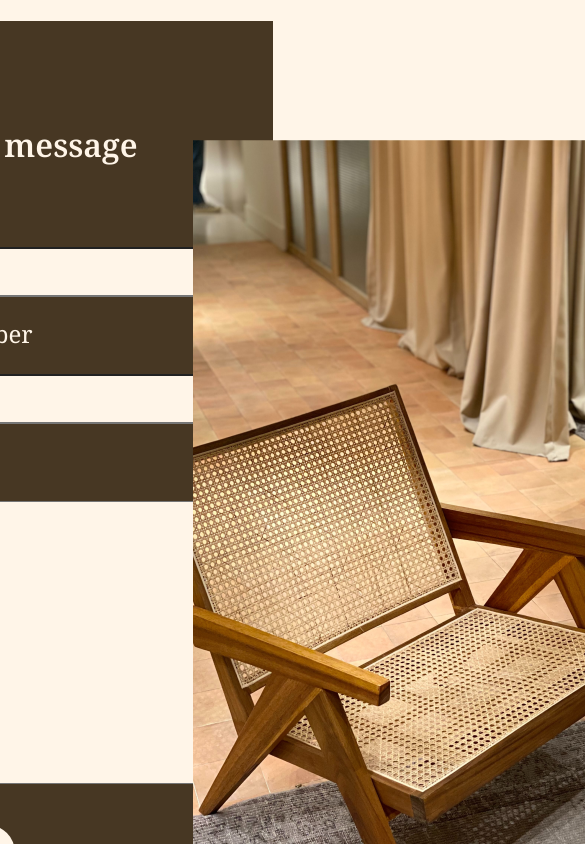
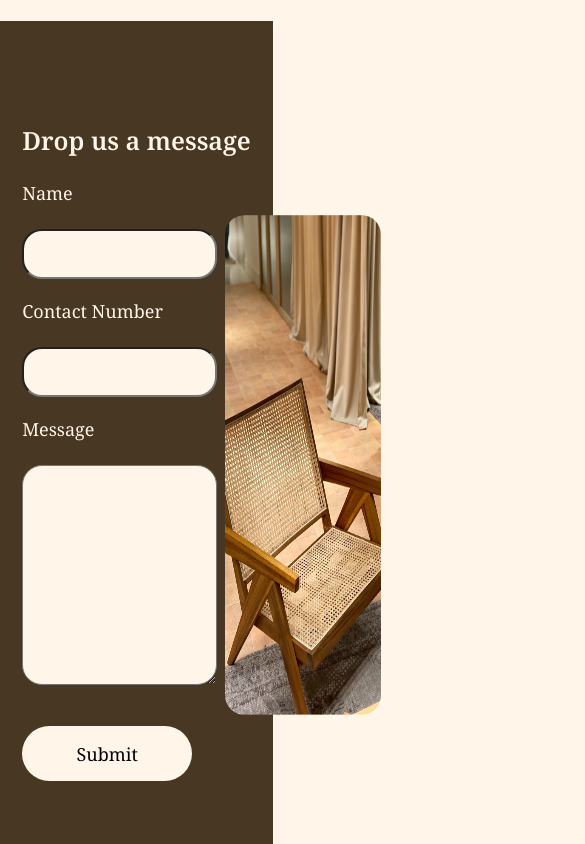
Before and after one commit to dvelatcodes/ture, a Next.js app: page / in a window 390 px wide. Shown: the part 4620-5464 px from the top of the page, 585 px wide, since content can reach past the window. Built offline with nearby package versions, Linux system fonts and the light colour scheme.

Commit message:
responsiveness for inquiry section

```diff
--- a/src/app/homeComponents/Inquiry/styles.scss
+++ b/src/app/homeComponents/Inquiry/styles.scss
@@ -16,6 +16,10 @@
     @media screen and (max-width: 1379px) {
       width: 70vw;
     }
+    @media screen and (max-width: 375px) {
+      justify-content: flex-start;
+      padding: 102.54px 0 127.89px 1rem;
+    }
     .inquiry-left {
       width: auto;
       display: flex;
@@ -30,6 +34,15 @@
         font-weight: 600;
         line-height: normal;
         margin-bottom: 23.67px;
+        @media screen and (max-width: 544px) {
+          font-size: 27px;
+        }
+        @media screen and (max-width: 425px) {
+          font-size: 25px;
+        }
+        @media screen and (max-width: 375px) {
+          font-size: 21px;
+        }
       }
       form {
         display: flex;
@@ -45,6 +58,12 @@
           line-height: normal;
           margin-bottom: 23.44px;
           display: block;
+          @media screen and (max-width: 544px) {
+            font-size: 20px;
+          }
+          @media screen and (max-width: 425px) {
+            font-size: 18px;
+          }
         }
         input {
           width: 583px;
@@ -52,6 +71,12 @@
           margin-bottom: 19.8px;
           background: #fff5e8;
           display: block;
+          @media screen and (max-width: 1104px) {
+            width: 50vw;
+          }
+          @media screen and (max-width: 544px) {
+            border-radius: 20px;
+          }
         }
         textarea {
           width: 583px;
@@ -59,6 +84,15 @@
           background: #fff5e8;
           margin-bottom: 41.62px;
           display: block;
+          @media screen and (max-width: 1104px) {
+            width: 50vw;
+          }
+          @media screen and (max-width: 848px) {
+            height: 220px;
+          }
+          @media screen and (max-width: 544px) {
+            border-radius: 20px;
+          }
         }
       }
     }
@@ -74,6 +108,24 @@
       bottom: 0;
       right: 0;
       left: -5rem;
+      @media screen and (max-width: 1104px) {
+        width: 35vw;
+        height: 700px;
+      }
+      @media screen and (max-width: 848px) {
+        height: 500px;
+        left: -3rem;
+      }
+      @media screen and (max-width: 544px) {
+        width: 40vw;
+        border-radius: 20px;
+      }
+      @media screen and (max-width: 375px) {
+        width: 43vw;
+      }
+      @media screen and (max-width: 375px) {
+        left: -2rem;
+      }
     }
   }
 }
```
